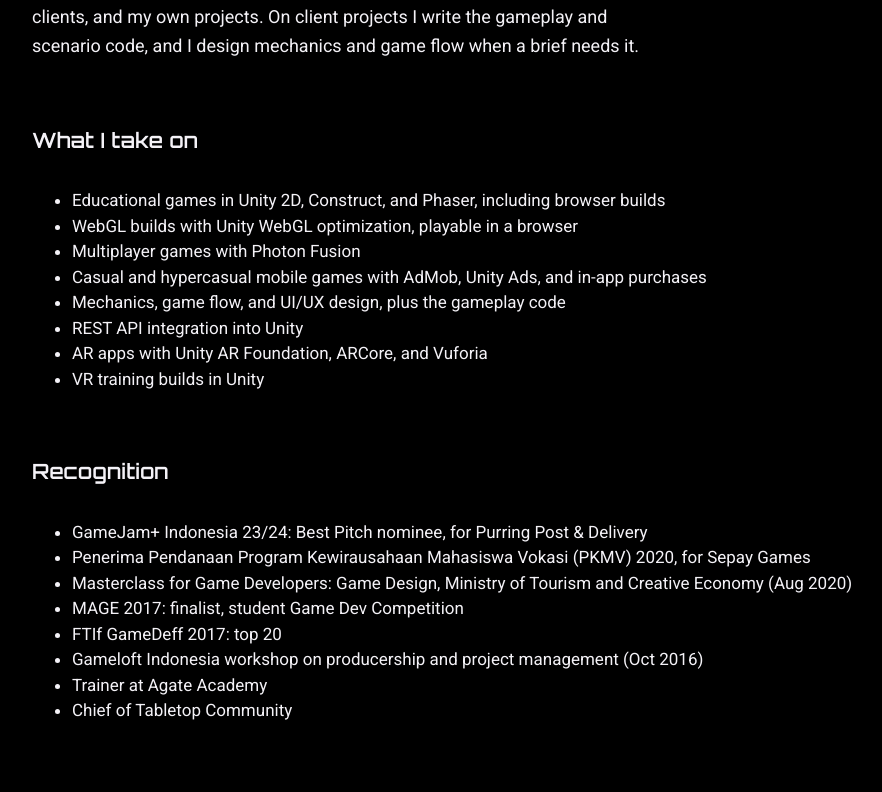
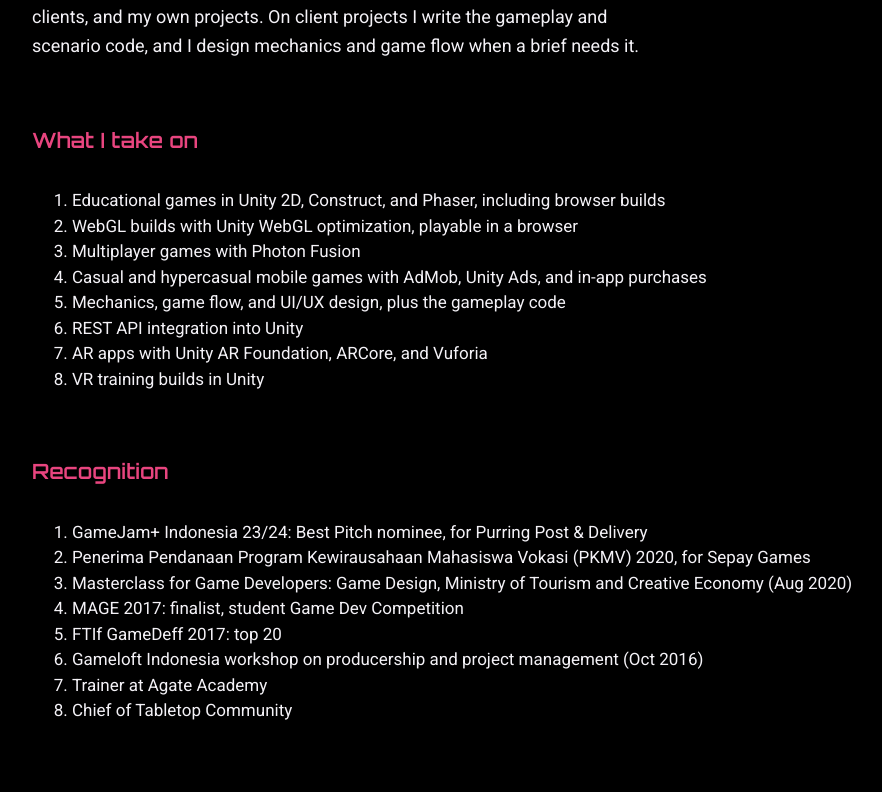
Before and after one commit to dzkdani/dzkdani.github.io, a SvelteKit app: page /about in a window 1280 px wide. Shown: the part 268-1060 px from the top of the page, without its empty margins (32-914 px from the left). Built offline with nearby package versions, Linux system fonts and the light colour scheme.

Commit message:
Make headings pink and turn bullet lists into numbered lists

```diff
--- a/src/app.css
+++ b/src/app.css
@@ -77,6 +77,7 @@
 h2,
 h3 {
 	font-family: var(--font-display);
+	color: var(--pink);
 }
 
 h1,
--- a/src/routes/about/+page.svelte
+++ b/src/routes/about/+page.svelte
@@ -11,18 +11,18 @@
 		<p class="intro">{intro}</p>
 
 		<h2>What I take on</h2>
-		<ul class="takeon">
+		<ol class="takeon">
 			{#each whatITakeOn as item (item)}
 				<li>{item}</li>
 			{/each}
-		</ul>
+		</ol>
 
 		<h2>Recognition</h2>
-		<ul class="recognition">
+		<ol class="recognition">
 			{#each recognition.filter((item) => item.confirmed) as item (item.text)}
 				<li>{item.text}</li>
 			{/each}
-		</ul>
+		</ol>
 
 		<h2>Certificates</h2>
 		<ul class="certificates">
--- a/src/routes/experience/+page.svelte
+++ b/src/routes/experience/+page.svelte
@@ -31,11 +31,11 @@
 							{/if}
 						</p>
 						{#if job.points.length > 0}
-							<ul class="points">
+							<ol class="points">
 								{#each job.points as point (point)}
 									<li>{point}</li>
 								{/each}
-							</ul>
+							</ol>
 						{/if}
 					</li>
 				{/each}
--- a/src/routes/work/[slug]/+page.svelte
+++ b/src/routes/work/[slug]/+page.svelte
@@ -73,11 +73,11 @@
 						<p class="client">{project.client}</p>
 					{/if}
 					<h2>My role</h2>
-					<ul class="role">
+					<ol class="role">
 						{#each project.role as item (item)}
 							<li>{item}</li>
 						{/each}
-					</ul>
+					</ol>
 					{#if project.tech.length > 0}
 						<ul class="tech">
 							{#each project.tech as item (item)}
```
Also changed, not shown: 1 other file (tests, documents, lock files or other folders).
